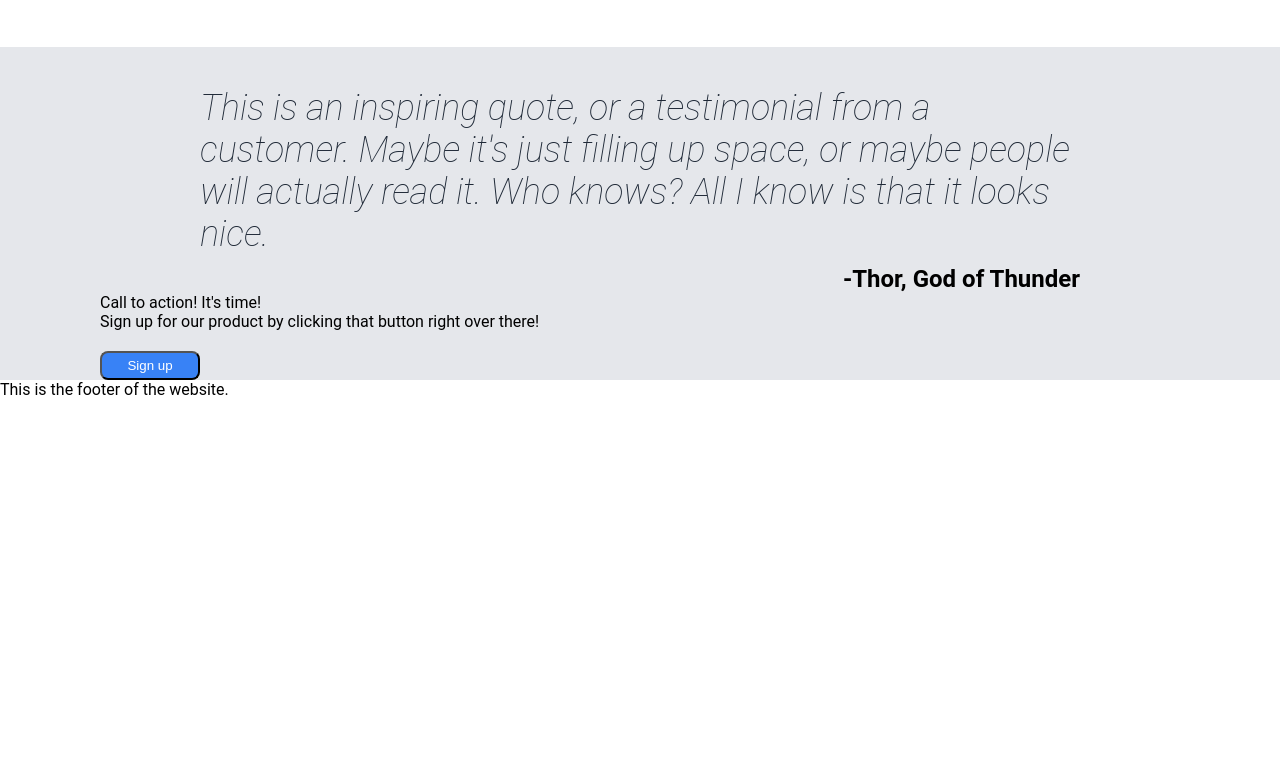
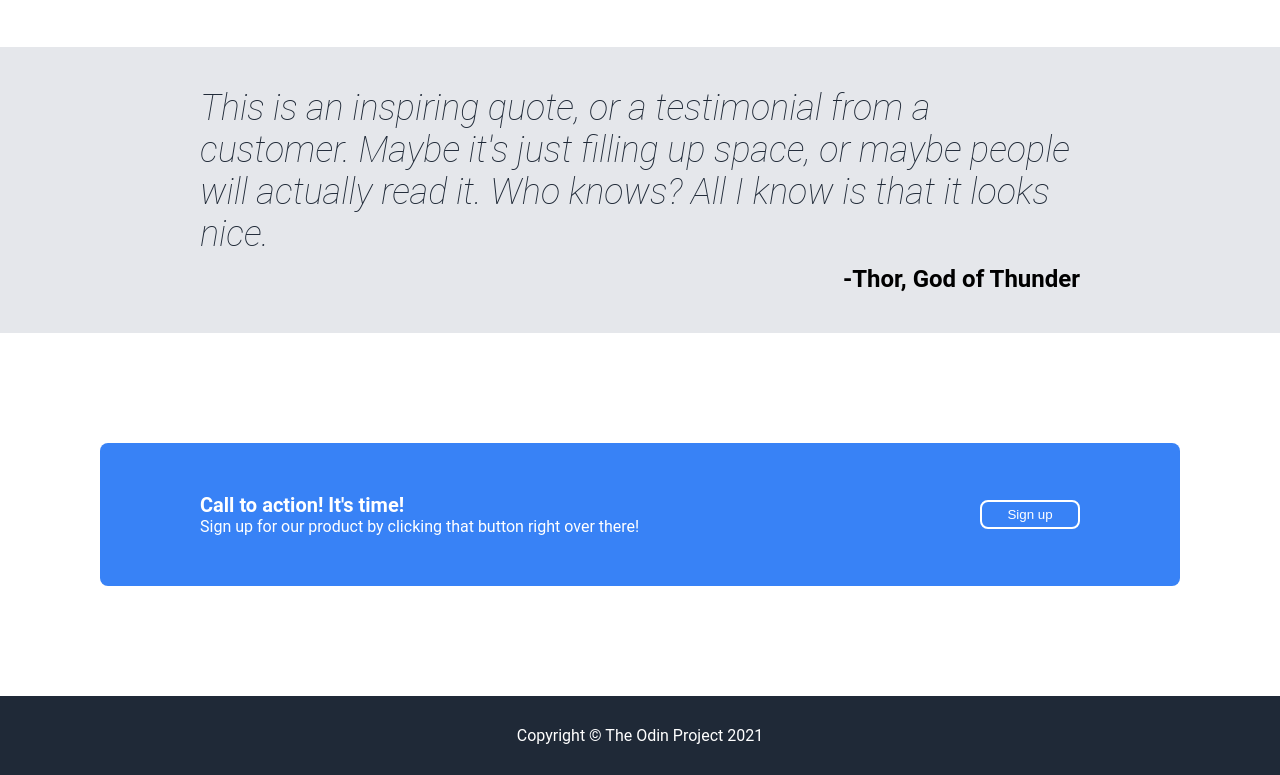
Before and after one commit to trav563/landing-page, a plain HTML site: page index.html in a window 1280 px wide. Shown: the part 652-1427 px from the top of the page. Before the commit the page ends 1051 px from the top, so only its background shows below. Drawn offline with Linux system fonts and the light colour scheme.

Commit message:
Create section 4 and footer

```diff
--- a/index.html
+++ b/index.html
@@ -23,7 +23,7 @@
             <div class="awesomecontent">
                 <div><h1>This website is awesome</h1></div>
                 <div>This website has some subtext that goes here under the main title. It's a smaller font and the color is lower contrast</div>
-                <button>Sign up</button>
+                <button class="awesome-button">Sign up</button>
             </div>
             <img src="./images/coding.png" width="300px" alt="Cartoon image of a man on a laptop">
         </div>
@@ -34,36 +34,43 @@
 
     <div class="container">
         <div class="random-content">
-            <img src="./images/image1.jpg" width="150px" alt="image one of coding">
+            <img class="random-img" src="./images/image1.jpg" width="150px" alt="image one of coding">
             <div>this is some subtext under and illustration or image</div>
         </div>
         <div class="random-content">
-            <img src="./images/image2.jpg" width="150px" alt="image two of coding">
+            <img class="random-img" src="./images/image2.jpg" width="150px" alt="image two of coding">
             <div>this is some subtext under and illustration or image</div>
         </div>
         <div class="random-content">
-            <img src="./images/image3.jpg" width="150px" alt="image three of coding">
+            <img class="random-img" src="./images/image3.jpg" width="150px" alt="image three of coding">
             <div>this is some subtext under and illustration or image</div>
         </div>
         <div class="random-content">
-            <img src="./images/image4.jpg" width="150px" alt="image four of coding">
+            <img class="random-img" src="./images/image4.jpg" width="150px" alt="image four of coding">
             <div>this is some subtext under and illustration or image</div>
         </div>
     </div>
 </div>
 
+
 <div class="content section3">
             <div class="quote">This is an inspiring quote, or a testimonial from a customer. Maybe it's just filling up space, or maybe people will actually read it. Who knows? All I know is that it looks nice.
                 </div>
             <div class="thor">-Thor, God of Thunder</div>
+</div>
 
-            <div>Call to action! It's time!</div>
+<div class="content section4">
+    <div class="cta">
+        <div class="call-to-action">
+            <div class="its-time">Call to action! It's time!</div>
             <div>Sign up for our product by clicking that button right over there!</div>
-            <button>Sign up</button>
+        </div>
+            <button class="cta-button">Sign up</button>
+    </div>
 </div>
 
     <footer>
-        <div>This is the footer of the website.</div>
+        <div>Copyright © The Odin Project 2021</div>
     </footer>
 </body>
 </html>
--- a/styles.css
+++ b/styles.css
@@ -30,6 +30,42 @@ body {
 .section3 {
     background-color: #E5E7EB;
     padding-top: 40px;
+    padding-bottom: 40px;
+}
+
+.section4 {
+    padding-top: 60px;
+    padding-bottom: 60px;
+    margin-top: 50px;
+    margin-bottom: 50px;
+
+}
+
+.cta {
+    display: flex;
+    justify-content: space-between;
+    align-items: center;
+    background-color: #3882F6;
+    color: white;
+    border-radius: 8px;
+    padding: 50px;
+    padding-left: 100px;
+    padding-right: 100px;
+
+}
+
+.its-time {
+    font-weight: bold;
+    font-size: 20px
+}
+
+.cta-button {
+    justify-content: center;
+    border: 2px solid white
+}
+
+.awesome-button {
+    margin-top: 20px;
 }
 
 .quote {
@@ -83,8 +119,12 @@ body {
 
 }
 
+.call-to-action {
+    flex-direction: column;
+    display: flex;
+}
+
 button {
-    margin-top: 20px;
     background-color: #3882F6;
     color: white;
     width: 100px;
@@ -114,6 +154,15 @@ button {
 
 }
 
-img {
+.random-img {
     border-radius: 5%;
 }
+
+footer {
+    display: flex;
+    justify-content: center;
+    align-items: center;
+    background-color: #1F2937;
+    color: white;
+    padding: 30px;
+}
```
